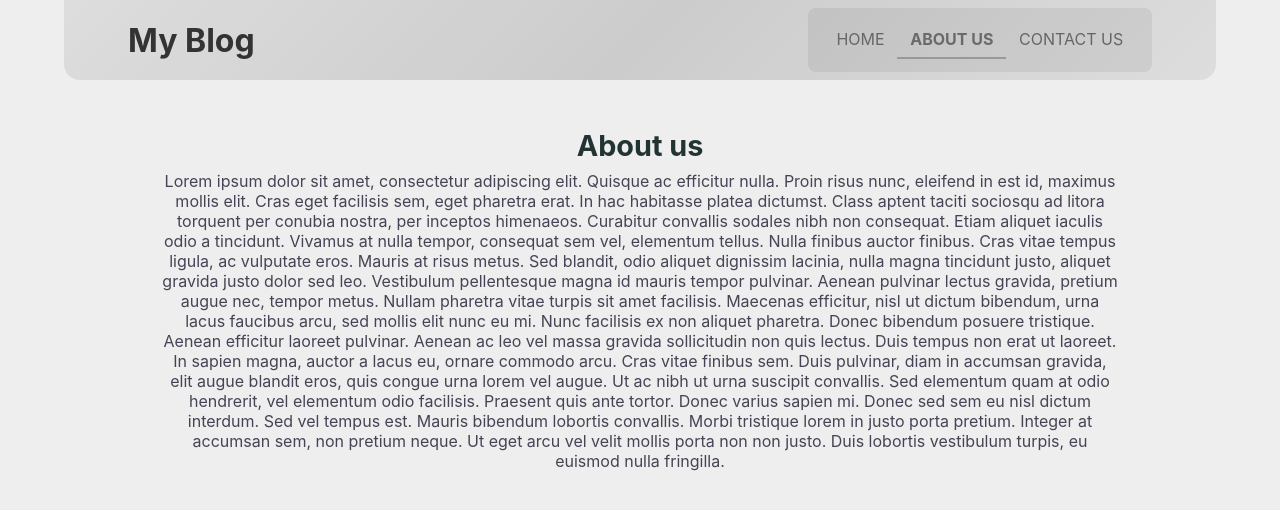
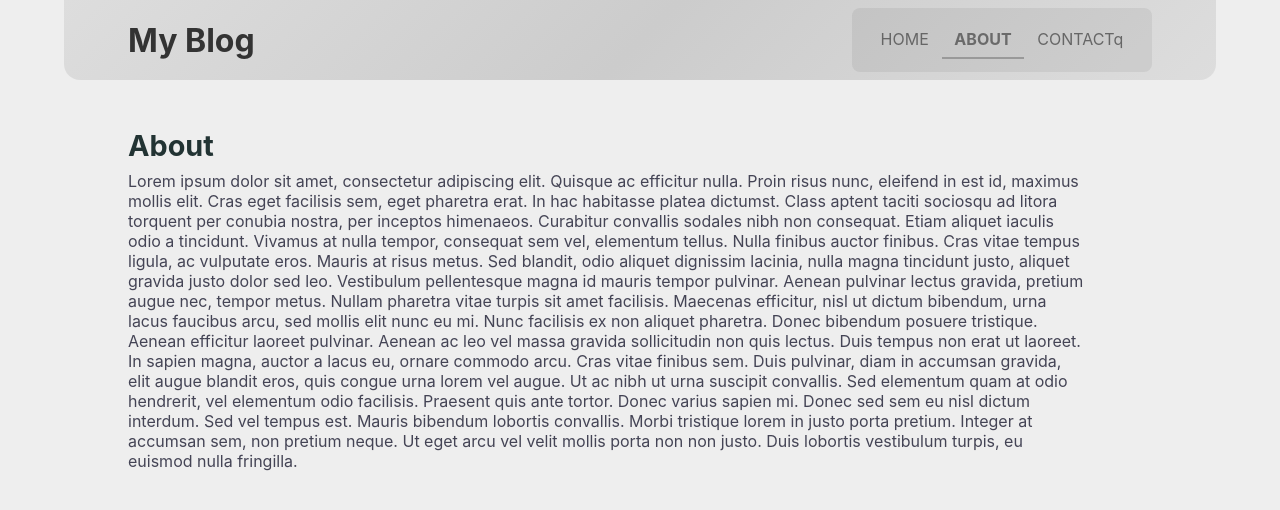
Before and after one commit to adamni21/Full_stack_blog-practice-project-, a React (Create React App) app in the folder client/: page /about in a window 1280 px wide. Shown: the top 510 px of the page. Built offline with nearby package versions, Linux system fonts and the light colour scheme.

Commit message:
ArticlePreview: "read more" navigation

```diff
--- a/client/src/Components/layout/Header.styles.ts
+++ b/client/src/Components/layout/Header.styles.ts
@@ -18,6 +18,7 @@ export const StyledHeader = styled.header`
 export const StyledBlogTitle = styled.h1 `
     color: ${props => props.color || "#333"};
     margin: 0;
+    cursor: pointer;
 `;
 
 export const StyledNav = styled.nav`
--- a/client/src/Components/layout/Header.tsx
+++ b/client/src/Components/layout/Header.tsx
@@ -1,21 +1,23 @@
 import { FC } from "react";
 
 import { StyledHeader, StyledNav, StyledBlogTitle } from "./Header.styles";
-import { NavLink } from "react-router-dom";
+import { NavLink, useNavigate } from "react-router-dom";
 
 interface Props {
     title?: string,
 };
 
 const Header: FC<Props> = props => {
+    const navigate = useNavigate();
+    const navigateHome = () => navigate("/home");
 
     return (
         <StyledHeader>
-            <StyledBlogTitle>{props.title || "My Blog"}</StyledBlogTitle>
+            <StyledBlogTitle onClick={navigateHome}>{props.title || "My Blog"}</StyledBlogTitle>
             <StyledNav>
                 <NavLink to="/home" className={navData => `${navData.isActive ? "isActive" : "notActive"}`}>HOME</NavLink>
-                <NavLink to="/about" className={navData => `${navData.isActive ? "isActive" : "notActive"}`}>ABOUT US</NavLink>
-                <NavLink to="/404" className={navData => `${navData.isActive ? "isActive" : "notActive"} `}>CONTACT US</NavLink>
+                <NavLink to="/about" className={navData => `${navData.isActive ? "isActive" : "notActive"}`}>ABOUT</NavLink>
+                <NavLink to="/404" className={navData => `${navData.isActive ? "isActive" : "notActive"} `}>CONTACTq</NavLink>
             </StyledNav>
         </StyledHeader>
     )
--- a/client/src/Components/pages/About/About.styles.ts
+++ b/client/src/Components/pages/About/About.styles.ts
@@ -10,9 +10,9 @@ export const StyledMain = styled.main`
 `;
 
 export const StyledAbout = styled.div`
-    margin: 1rem auto 2rem;
+    margin: 1rem 0 2rem;
     max-width: 60rem;
-    text-align: center;
+    text-align: left;
 `;
 
 export const StyledTitle = styled.h2`
--- a/client/src/Components/pages/About/About.tsx
+++ b/client/src/Components/pages/About/About.tsx
@@ -28,7 +28,7 @@ const About: FC = () => {
   return (
     <StyledMain>
       <StyledAbout>
-        <StyledTitle>About us</StyledTitle>
+        <StyledTitle>About</StyledTitle>
         <StyledContent>{content}</StyledContent>
       </StyledAbout>
     </StyledMain>
--- a/client/src/Components/pages/Contact/Contact.tsx
+++ b/client/src/Components/pages/Contact/Contact.tsx
@@ -28,7 +28,7 @@ const About: FC = () => {
 
   return (
     <StyledMain>
-      <StyledTitle>About us</StyledTitle>
+      <StyledTitle>Contact</StyledTitle>
       <StyledContent>{content}</StyledContent>
     </StyledMain>
   );
--- a/client/src/Components/pages/Home/ArticlePreview.styles.ts
+++ b/client/src/Components/pages/Home/ArticlePreview.styles.ts
@@ -1,4 +1,5 @@
 import styled from "styled-components";
+import { Link } from "react-router-dom";
 
 
 export const StyledTitle = styled.h2`
@@ -11,9 +12,23 @@ export const StyledTitle = styled.h2`
 export const StyledPreview = styled.p`
     margin: 0;
     text-align: left;
-    color: #445;
+    color: #444;
 `;
 
 export const StyledArticle = styled.div`
     margin: 1.2rem 0;
 `;
+
+export const StyledLink = styled(Link)`
+    color: #555;
+    text-decoration-color: #444;
+
+    &:hover {
+        color: #bbb;
+        text-decoration-color: unset;
+    }
+    &:active {
+        color: #444;
+        text-decoration-color: unset;
+    }
+`;
--- a/client/src/Components/pages/Home/ArticlePreview.tsx
+++ b/client/src/Components/pages/Home/ArticlePreview.tsx
@@ -1,6 +1,6 @@
 import { FC } from "react";
 
-import { StyledArticle, StyledTitle, StyledPreview, } from "./ArticlePreview.styles";
+import { StyledArticle, StyledTitle, StyledPreview, StyledLink, } from "./ArticlePreview.styles";
 
 interface Props {
     title: string,
@@ -9,12 +9,13 @@ interface Props {
 };
 
 const ArticlePreview: FC<Props> = props => {
+    const url = `../article/${props.title.toLocaleLowerCase().replaceAll(" ", "-")}_${props.id}`;
 
     return (
         <StyledArticle>
             <StyledTitle>{props.title}</StyledTitle>
             <StyledPreview>
-                {props.contentPreview}... <a href={`entry/${props.title.replaceAll(" ", "-")}_${props.id}`}>read more</a>
+                {props.contentPreview}... <StyledLink to={url}>read more</StyledLink>
             </StyledPreview>
         </StyledArticle>
     )
```
